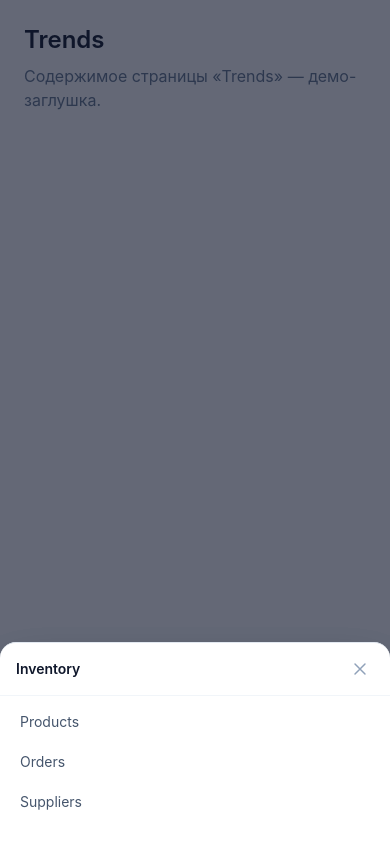
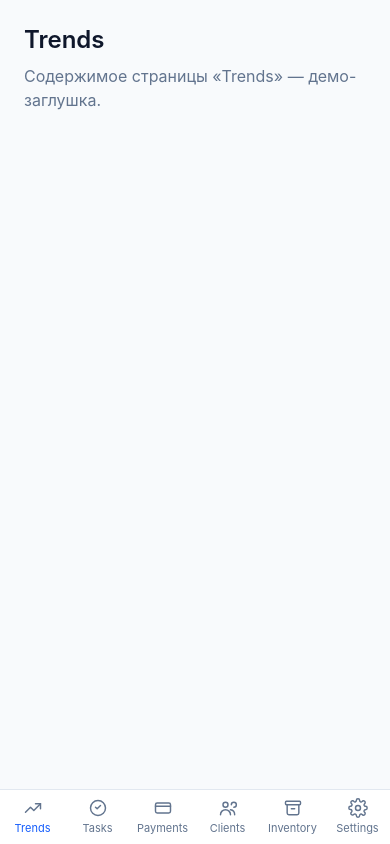
Before and after one commit to MikhailMatsuyev/HelloClient, a React (Vite) app: page /#/trends in a window 390 px wide. Built offline with nearby package versions, Linux system fonts and the light colour scheme.

Commit message:
fix: hide closed RouterMenu mobile sheets

```diff
--- a/src/router-menu/Group.tsx
+++ b/src/router-menu/Group.tsx
@@ -168,12 +168,21 @@ function GroupContent({ label, collapsed, contentClassName, children }: GroupCon
       ].join(' ')
     : ['ml-4 space-y-1 border-l border-slate-200 pl-3', open ? 'mt-1' : 'hidden'].join(' ')
 
+  const resolvedContentClassName = contentClassName
+    ? [
+        contentClassName,
+        open
+          ? 'visible opacity-100 pointer-events-auto'
+          : 'invisible opacity-0 pointer-events-none',
+      ].join(' ')
+    : defaultContentClassName
+
   return (
     <Menu.SubContent
       id={contentId}
       onMouseEnter={collapsed ? cancelScheduledClose : undefined}
       onMouseLeave={collapsed ? scheduleClose : undefined}
-      className={contentClassName ?? defaultContentClassName}
+      className={resolvedContentClassName}
     >
       {collapsed && <div className="px-2 py-1 text-xs font-semibold text-slate-900">{label}</div>}
 
```
